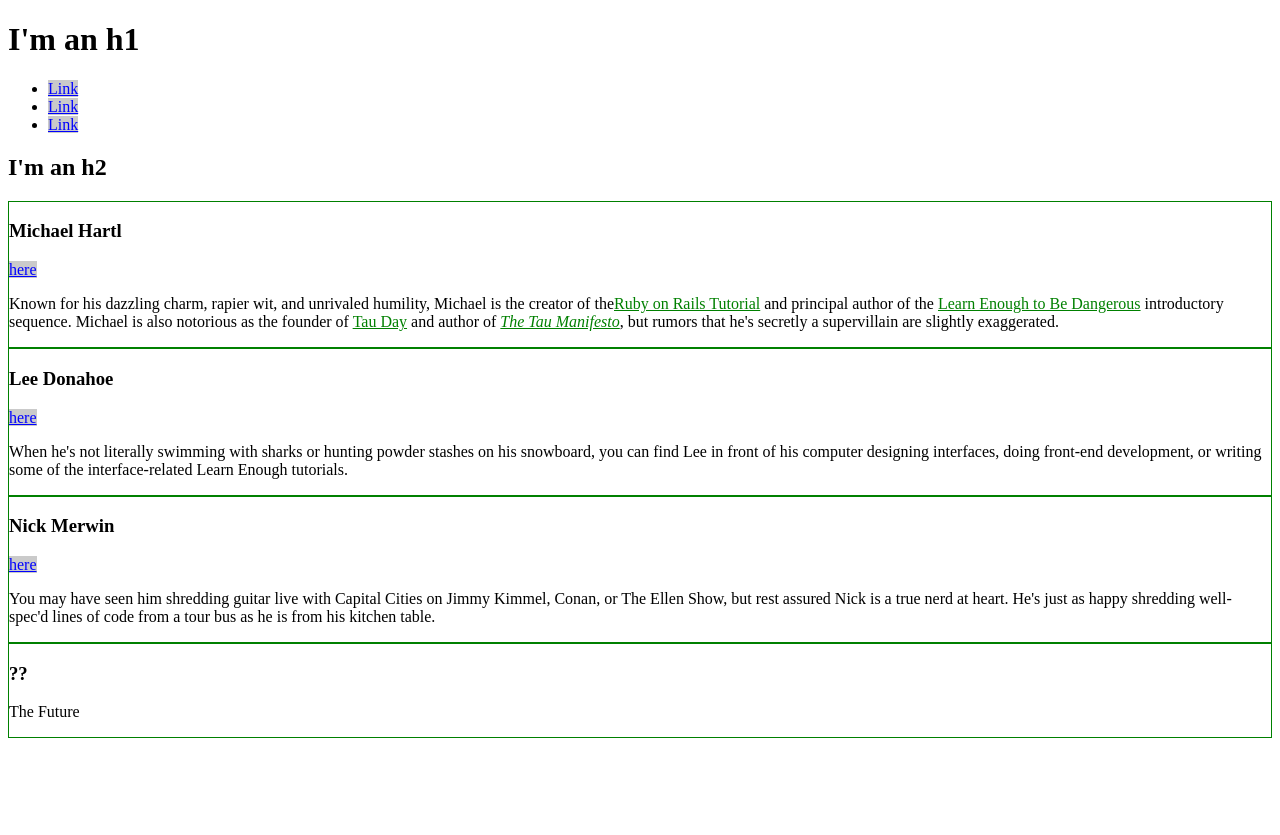
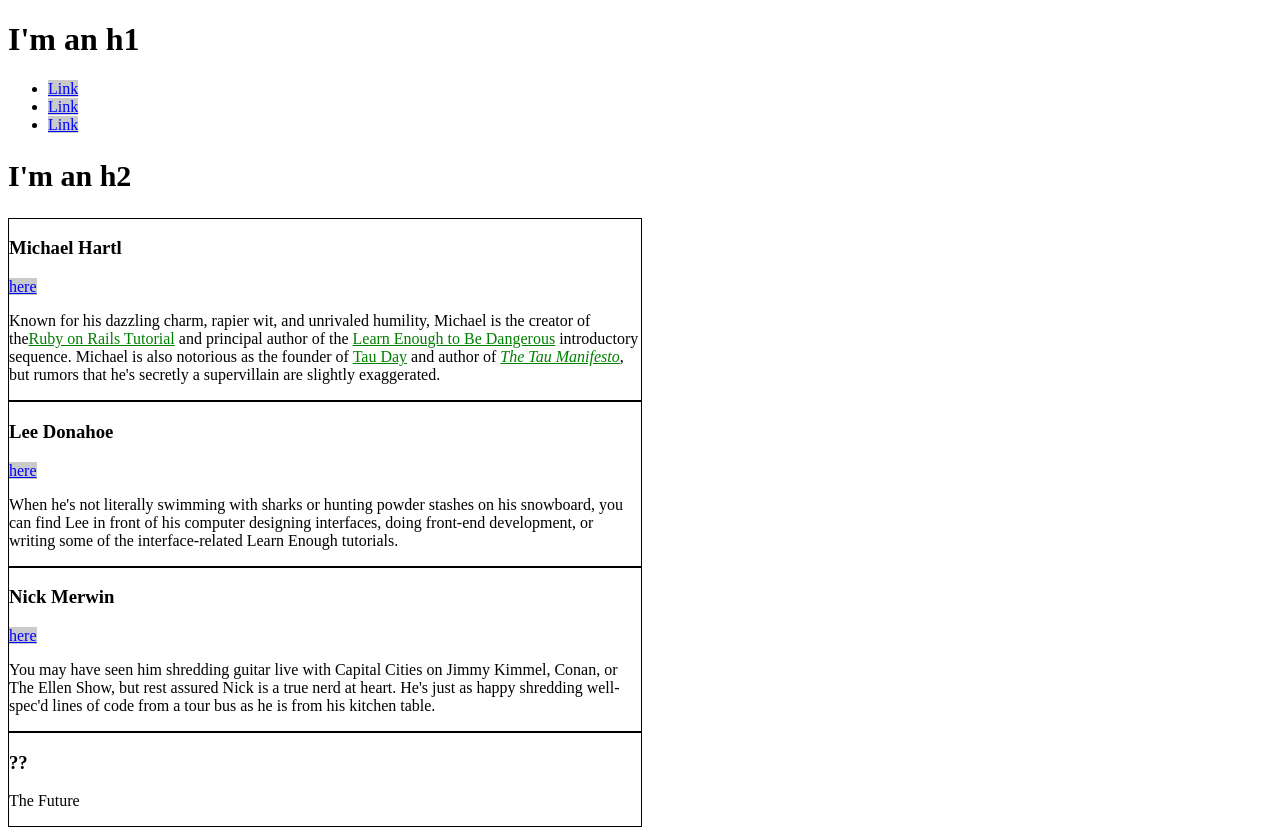
Before and after one commit to kimwipes/kimwipes.github.io, a plain HTML site: page index.html in a window 1280 px wide. Before the commit the page ends 800 px from the top, so only its background shows below. Drawn offline with Linux system fonts and the light colour scheme.

Commit message:
Completed Chapter3.4

```diff
--- a/index.html
+++ b/index.html
@@ -8,13 +8,16 @@
       a {
         color: rgba(208, 80, 208, 0.2);
       }
+      h2 {
+        font-size: 30px;
+      }
 
       /* バイオグラフィースタイル */
-      div.bio-box {
-        border: 1px solid #008000;
+      .bio-wrapper {
       }
       .bio-box {
         border: 1px solid #000000;
+        width: 50%;
       }
       .bio-copy a {
         color: #008000;
@@ -41,6 +44,7 @@
       </li>
     </ul>
     <h2>I'm an h2</h2>
+    <div class="bio-wrapper">
       <div class="bio-box">
         <h3>Michael Hartl</h3>
         <a href="https://twitter.com/mhartl" class="social-link">here</a>
@@ -76,5 +80,6 @@
           </p>
         </div>
       </div>
+    </div>
   </body>
 </html>
```
Lines whose indentation alone changed are shown as unchanged.
